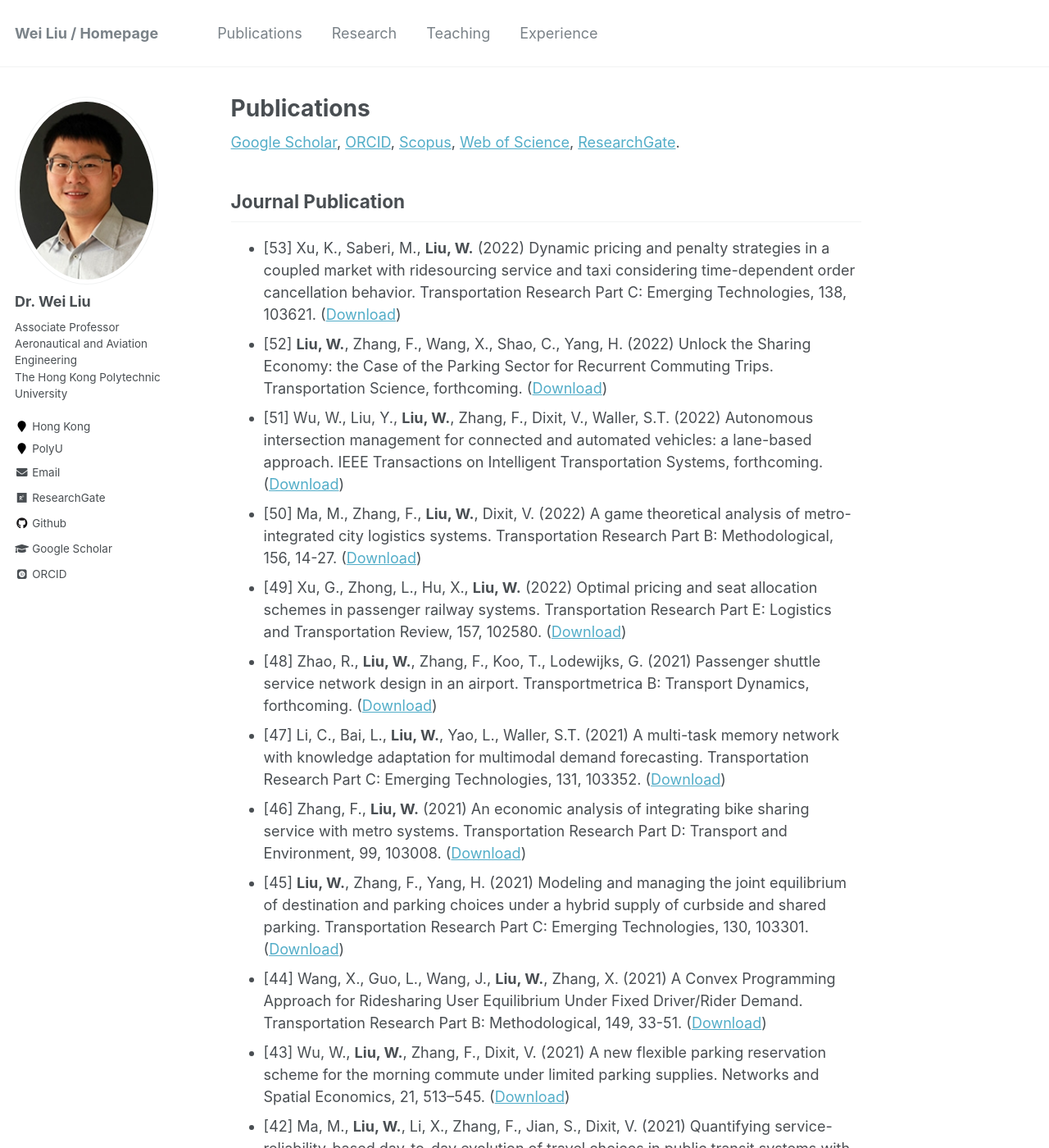
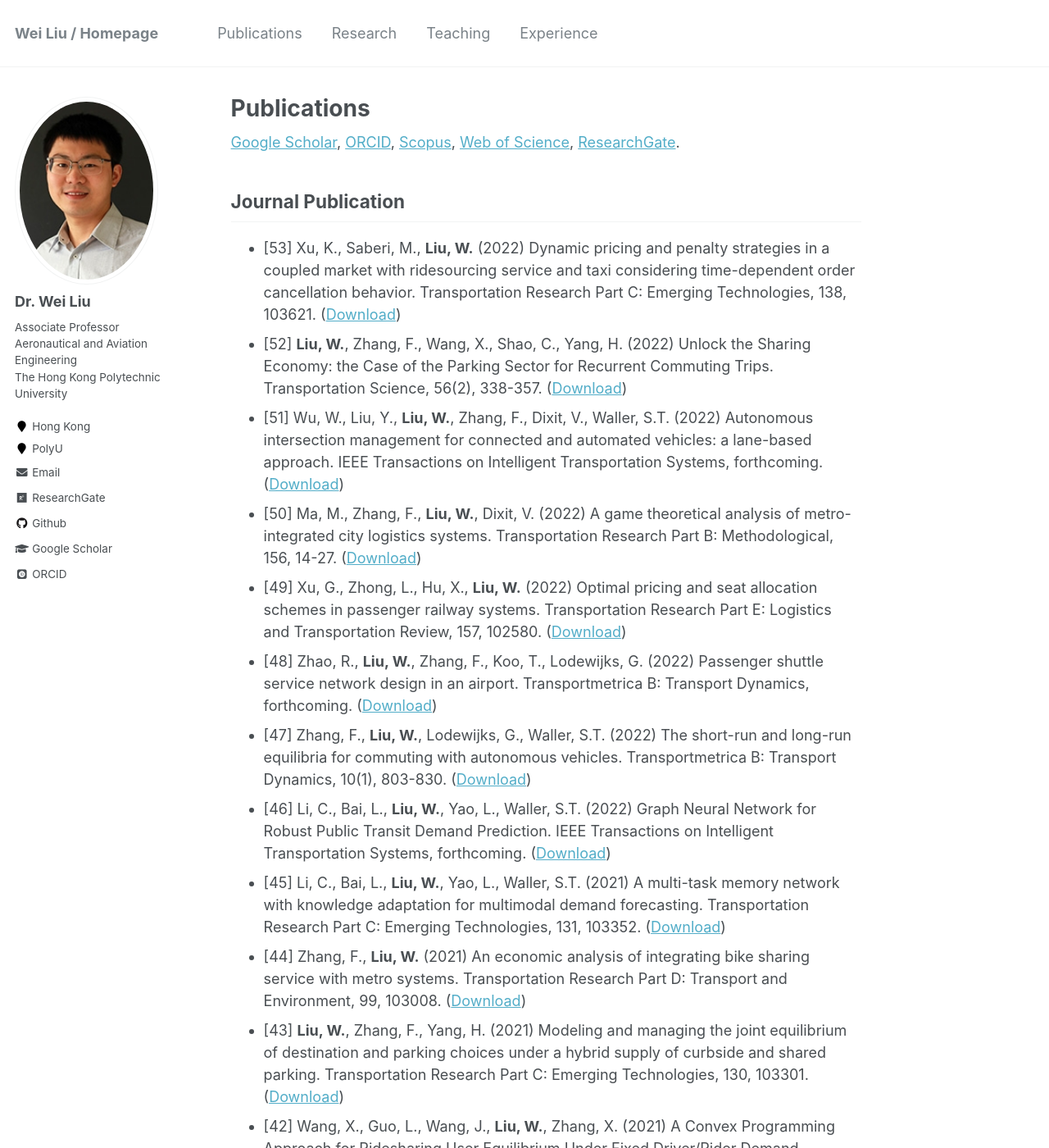
Before and after one commit to weiliu2016/weiliu2016.github.io, a Jekyll site: the page built from _pages/publications.md, in a window 1280 px wide and 1400 px high. Shown: the whole window at 82% size. Built offline with Jekyll 4.4.1, drawn with Linux system fonts in a browser that asks for light colours; some web fonts are replaced; some of the changed text lies outside the part shown.

Commit message:
Update publications.md

```diff
--- a/_pages/publications.md
+++ b/_pages/publications.md
@@ -20,25 +20,25 @@ author_profile: true
 Journal Publication
 ----------
 * [53] Xu, K., Saberi, M., **Liu, W.** (2022) Dynamic pricing and penalty strategies in a coupled market with ridesourcing service and taxi considering time-dependent order cancellation behavior. Transportation Research Part C: Emerging Technologies, 138, 103621. ([Download](https://doi.org/10.1016/j.trc.2022.103621))
-* [52] **Liu, W.**, Zhang, F., Wang, X., Shao, C., Yang, H. (2022) Unlock the Sharing Economy: the Case of the Parking Sector for Recurrent Commuting Trips. Transportation Science, forthcoming. ([Download](https://doi.org/10.1287/trsc.2021.1103))
+* [52] **Liu, W.**, Zhang, F., Wang, X., Shao, C., Yang, H. (2022) Unlock the Sharing Economy: the Case of the Parking Sector for Recurrent Commuting Trips. Transportation Science, 56(2), 338-357. ([Download](https://doi.org/10.1287/trsc.2021.1103))
 * [51] Wu, W., Liu, Y., **Liu, W.**, Zhang, F., Dixit, V., Waller, S.T. (2022) Autonomous intersection management for connected and automated vehicles: a lane-based approach. IEEE Transactions on Intelligent Transportation Systems, forthcoming. ([Download](http://dx.doi.org/10.1109/TITS.2021.3136910))
 * [50] Ma, M., Zhang, F., **Liu, W.**, Dixit, V. (2022) A game theoretical analysis of metro-integrated city logistics systems. Transportation Research Part B: Methodological, 156, 14-27. ([Download](https://doi.org/10.1016/j.trb.2021.12.005))
 * [49] Xu, G., Zhong, L., Hu, X., **Liu, W.** (2022) Optimal pricing and seat allocation schemes in passenger railway systems. Transportation Research Part E: Logistics and Transportation Review, 157, 102580. ([Download](https://doi.org/10.1016/j.tre.2021.102580))
-* [48] Zhao, R., **Liu, W.**, Zhang, F., Koo, T., Lodewijks, G. (2021) Passenger shuttle service network design in an airport. Transportmetrica B: Transport Dynamics, forthcoming. ([Download](https://doi.org/10.1080/21680566.2021.2008279))
-* [47] Li, C., Bai, L., **Liu, W.**, Yao, L., Waller, S.T. (2021) A multi-task memory network with knowledge adaptation for multimodal demand forecasting. Transportation Research Part C: Emerging Technologies, 131, 103352. ([Download](https://doi.org/10.1016/j.trc.2021.103352))
-* [46] Zhang, F., **Liu, W.** (2021) An economic analysis of integrating bike sharing service with metro systems. Transportation Research Part D: Transport and Environment, 99, 103008. ([Download](https://doi.org/10.1016/j.trd.2021.103008))
-* [45] **Liu, W.**, Zhang, F., Yang, H. (2021) Modeling and managing the joint equilibrium of destination and parking choices under a hybrid supply of curbside and shared parking. Transportation Research Part C: Emerging Technologies, 130, 103301. ([Download](https://doi.org/10.1016/j.trc.2021.103301))
-* [44] Wang, X., Guo, L., Wang, J., **Liu, W.**, Zhang, X. (2021) A Convex Programming Approach for Ridesharing User Equilibrium Under Fixed Driver/Rider Demand. Transportation Research Part B: Methodological, 149, 33-51. ([Download](http://dx.doi.org/10.1016/j.trb.2021.04.007))
-* [43] Wu, W., **Liu, W.**, Zhang, F., Dixit, V. (2021) A new flexible parking reservation scheme for the morning commute under limited parking supplies. Networks and Spatial Economics, 21, 513–545. ([Download](https://doi.org/10.1007/s11067-021-09538-5))
-* [42] Ma, M., **Liu, W.**, Li, X., Zhang, F., Jian, S., Dixit, V. (2021) Quantifying service-reliability-based day-to-day evolution of travel choices in public transit systems with smart transit card data. Transportmetrica B: Transport Dynamics, 9, 519-551. ([Download](https://doi.org/10.1080/21680566.2021.1916645))
-* [41] Xu, G., **Liu, W.**, Wu, R., Yang, H. (2021) A double time-scale passenger assignment model for high-speed railway networks with continuum capacity approximation. Transportation Research Part E: Logistics and Transportation Review, 150, 102305. ([Download](https://doi.org/10.1016/j.tre.2021.102305))
-* [40] Li, C., Bai, L., **Liu, W.**, Yao, L., Waller, S.T. (2021) Urban Mobility Analytics: A Deep Temporal-Spatial Product Neural Network for Traveler Attributes Inference, Transportation Research Part C: Emerging Technologies, 124, 102921. ([Download](https://doi.org/10.1016/j.trc.2020.102921))
-* [39] Li, C., Bai, L., **Liu, W.**, Yao, L., Waller, S.T. (2021) Graph Neural Network for Robust Public Transit Demand Prediction. IEEE Transactions on Intelligent Transportation Systems, forthcoming. ([Download](https://doi.org/10.1109/TITS.2020.3041234))
-* [38] **Liu, W.**, Qu, X., Sumalee, A., Geroliminis, N. (2021) Integrated Analysis for Transportation Systems in the Connected Era. Transportmetrica A: Transport Science, 17(2), 169-170. ([Download](http://dx.doi.org/10.1080/23249935.2020.1810821))
-* [37] Jian, S., **Liu, W.**, Wang, X., Yang, H., Waller, S.T. (2020) On integrating carsharing and parking sharing services. Transportation Research Part B: Methodological, 142, 19-44. ([Download](https://doi.org/10.1016/j.trb.2020.09.013))
-* [36] Zhang, F., Yang, Z., Jiao, J., **Liu, W.**, Wu, W. (2020) The effects of high-speed rail development on regional equity in China. Transportation Research Part A: Policy and Practice, 141, 180-202. ([Download](https://doi.org/10.1016/j.tra.2020.09.013))
-* [35] Yang, Z., Li, C., Jiao, J., **Liu, W.**, Zhang, F. (2020) On the joint impact of high-speed rail and megalopolis policy on regional economic growth in China. Transport Policy, 99, 20-30. ([Download](https://doi.org/10.1016/j.tranpol.2020.08.007))
-* [34] Zhang, F., **Liu, W.**, Lodewijks, G., Waller, S.T. (2020) The short-run and long-run equilibria for commuting with autonomous vehicles. Transportmetrica B: Transport Dynamics, forthcoming. ([Download](https://doi.org/10.1080/21680566.2020.1779146))
+* [48] Zhao, R., **Liu, W.**, Zhang, F., Koo, T., Lodewijks, G. (2022) Passenger shuttle service network design in an airport. Transportmetrica B: Transport Dynamics, forthcoming. ([Download](https://doi.org/10.1080/21680566.2021.2008279))
+* [47] Zhang, F., **Liu, W.**, Lodewijks, G., Waller, S.T. (2022) The short-run and long-run equilibria for commuting with autonomous vehicles. Transportmetrica B: Transport Dynamics, 10(1), 803-830. ([Download](https://doi.org/10.1080/21680566.2020.1779146))
+* [46] Li, C., Bai, L., **Liu, W.**, Yao, L., Waller, S.T. (2022) Graph Neural Network for Robust Public Transit Demand Prediction. IEEE Transactions on Intelligent Transportation Systems, forthcoming. ([Download](https://doi.org/10.1109/TITS.2020.3041234))
+* [45] Li, C., Bai, L., **Liu, W.**, Yao, L., Waller, S.T. (2021) A multi-task memory network with knowledge adaptation for multimodal demand forecasting. Transportation Research Part C: Emerging Technologies, 131, 103352. ([Download](https://doi.org/10.1016/j.trc.2021.103352))
+* [44] Zhang, F., **Liu, W.** (2021) An economic analysis of integrating bike sharing service with metro systems. Transportation Research Part D: Transport and Environment, 99, 103008. ([Download](https://doi.org/10.1016/j.trd.2021.103008))
+* [43] **Liu, W.**, Zhang, F., Yang, H. (2021) Modeling and managing the joint equilibrium of destination and parking choices under a hybrid supply of curbside and shared parking. Transportation Research Part C: Emerging Technologies, 130, 103301. ([Download](https://doi.org/10.1016/j.trc.2021.103301))
+* [42] Wang, X., Guo, L., Wang, J., **Liu, W.**, Zhang, X. (2021) A Convex Programming Approach for Ridesharing User Equilibrium Under Fixed Driver/Rider Demand. Transportation Research Part B: Methodological, 149, 33-51. ([Download](http://dx.doi.org/10.1016/j.trb.2021.04.007))
+* [41] Wu, W., **Liu, W.**, Zhang, F., Dixit, V. (2021) A new flexible parking reservation scheme for the morning commute under limited parking supplies. Networks and Spatial Economics, 21, 513–545. ([Download](https://doi.org/10.1007/s11067-021-09538-5))
+* [40] Ma, M., **Liu, W.**, Li, X., Zhang, F., Jian, S., Dixit, V. (2021) Quantifying service-reliability-based day-to-day evolution of travel choices in public transit systems with smart transit card data. Transportmetrica B: Transport Dynamics, 9, 519-551. ([Download](https://doi.org/10.1080/21680566.2021.1916645))
+* [39] Xu, G., **Liu, W.**, Wu, R., Yang, H. (2021) A double time-scale passenger assignment model for high-speed railway networks with continuum capacity approximation. Transportation Research Part E: Logistics and Transportation Review, 150, 102305. ([Download](https://doi.org/10.1016/j.tre.2021.102305))
+* [38] Li, C., Bai, L., **Liu, W.**, Yao, L., Waller, S.T. (2021) Urban Mobility Analytics: A Deep Temporal-Spatial Product Neural Network for Traveler Attributes Inference, Transportation Research Part C: Emerging Technologies, 124, 102921. ([Download](https://doi.org/10.1016/j.trc.2020.102921))
+* [37] **Liu, W.**, Qu, X., Sumalee, A., Geroliminis, N. (2021) Integrated Analysis for Transportation Systems in the Connected Era. Transportmetrica A: Transport Science, 17(2), 169-170. ([Download](http://dx.doi.org/10.1080/23249935.2020.1810821))
+* [36] Jian, S., **Liu, W.**, Wang, X., Yang, H., Waller, S.T. (2020) On integrating carsharing and parking sharing services. Transportation Research Part B: Methodological, 142, 19-44. ([Download](https://doi.org/10.1016/j.trb.2020.09.013))
+* [35] Zhang, F., Yang, Z., Jiao, J., **Liu, W.**, Wu, W. (2020) The effects of high-speed rail development on regional equity in China. Transportation Research Part A: Policy and Practice, 141, 180-202. ([Download](https://doi.org/10.1016/j.tra.2020.09.013))
+* [34] Yang, Z., Li, C., Jiao, J., **Liu, W.**, Zhang, F. (2020) On the joint impact of high-speed rail and megalopolis policy on regional economic growth in China. Transport Policy, 99, 20-30. ([Download](https://doi.org/10.1016/j.tranpol.2020.08.007))
 * [33] Gu, Z., Najmia, A., Saberi, M., **Liu, W.**, Rashidi, T.H. (2020) Macroscopic parking modeling and optimal real-time pricing considering cruising-for-parking. Transportation Research Part C: Emerging Technologies, 118, 102714. ([Download](https://doi.org/10.1016/j.trc.2020.102714))
 * [32] Wei, B., Saberi, M., Zhang, F., **Liu, W.**, Waller, S.T. (2020) Modeling and managing ridesharing in a multi-modal network with an aggregate traffic representation: a doubly dynamical approach. Transportation Research Part C: Emerging Technologies, 117, 102670. ([Download](https://doi.org/10.1016/j.trc.2020.102670))
 * [31] Zhang, F., **Liu, W.**, Wang, X., Yang, H. (2020) Parking sharing problem with spatially distributed parking supplies. Transportation Research Part C: Emerging Technologies, 117, 102676. ([Download](https://doi.org/10.1016/j.trc.2020.102676))
```
